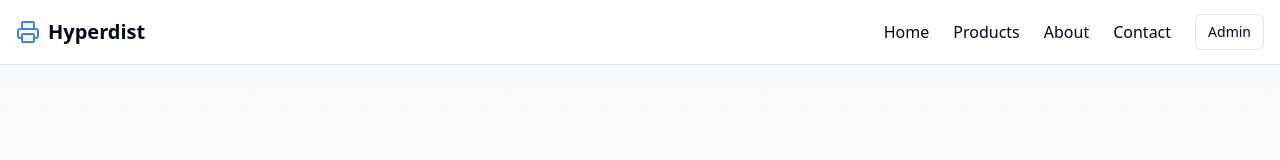
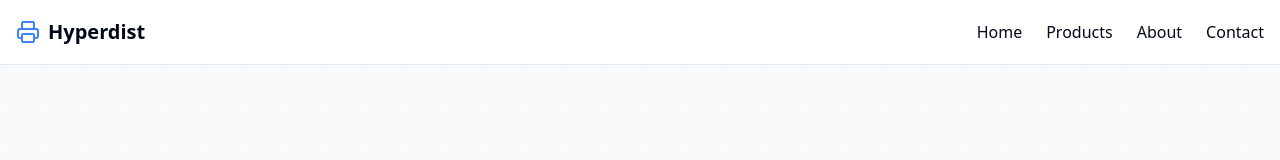
Before and after one commit to Gokubanny/printer-blink, a React (Vite) app: page / in a window 1280 px wide. Shown: the top 160 px of the page. Built offline with nearby package versions, Linux system fonts and the light colour scheme; the HTML template or start-up script is replaced by a standard one.

Commit message:
update: navbar

```diff
--- a/src/components/Navbar.tsx
+++ b/src/components/Navbar.tsx
@@ -41,7 +41,7 @@ export const Navbar = () => {
             <Link to="/contact" className="text-sm lg:text-base text-foreground hover:text-primary transition-colors">
               Contact
             </Link>
-            {isAdmin ? (
+            {/* {isAdmin ? (
               <>
                 <Link to="/admin" className="text-sm lg:text-base text-foreground hover:text-primary transition-colors">
                   Admin
@@ -55,7 +55,7 @@ export const Navbar = () => {
               <Link to="/admin">
                 <Button variant="outline" size="sm">Admin</Button>
               </Link>
-            )}
+            )} */}
           </div>
 
           {/* Mobile Menu Button */}
@@ -99,7 +99,7 @@ export const Navbar = () => {
               >
                 Contact
               </Link>
-              {isAdmin ? (
+              {/* {isAdmin ? (
                 <>
                   <Link
                     to="/admin"
@@ -122,7 +122,7 @@ export const Navbar = () => {
                     Admin Login
                   </Button>
                 </Link>
-              )}
+              )} */}
             </div>
           </div>
         )}
```
